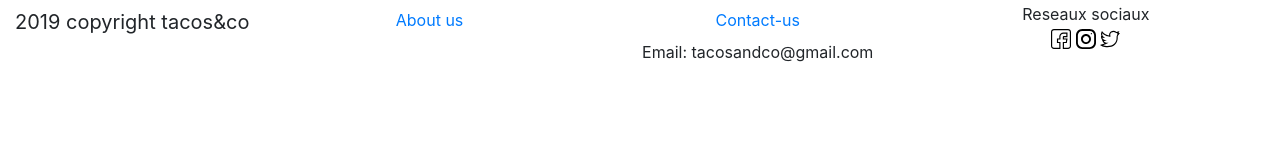
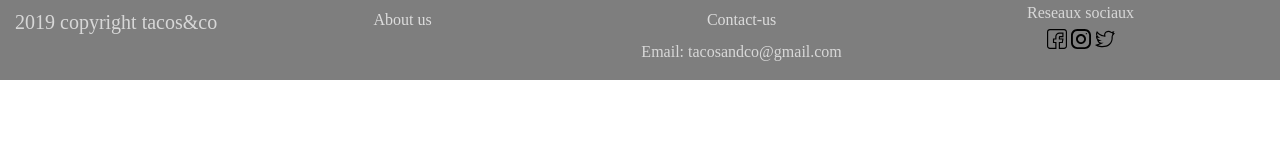
Before and after one commit to Brozzor/tacos-co, a plain HTML site: page index.html in a window 1280 px wide. Drawn offline with nearby package versions, Linux system fonts and the light colour scheme.

Commit message:
style fo color a

```diff
--- a/css/footer.css
+++ b/css/footer.css
@@ -1,5 +1,12 @@
 
-
+ul li a {
+    color:#fafafac2;
+}
 ul li a img{
     width: 20px;
 }
+footer{
+    font-family: 'pr-viking';
+     background-color: rgba(0, 0, 0, 0.507);
+     color:#fafafab9
+}
```
